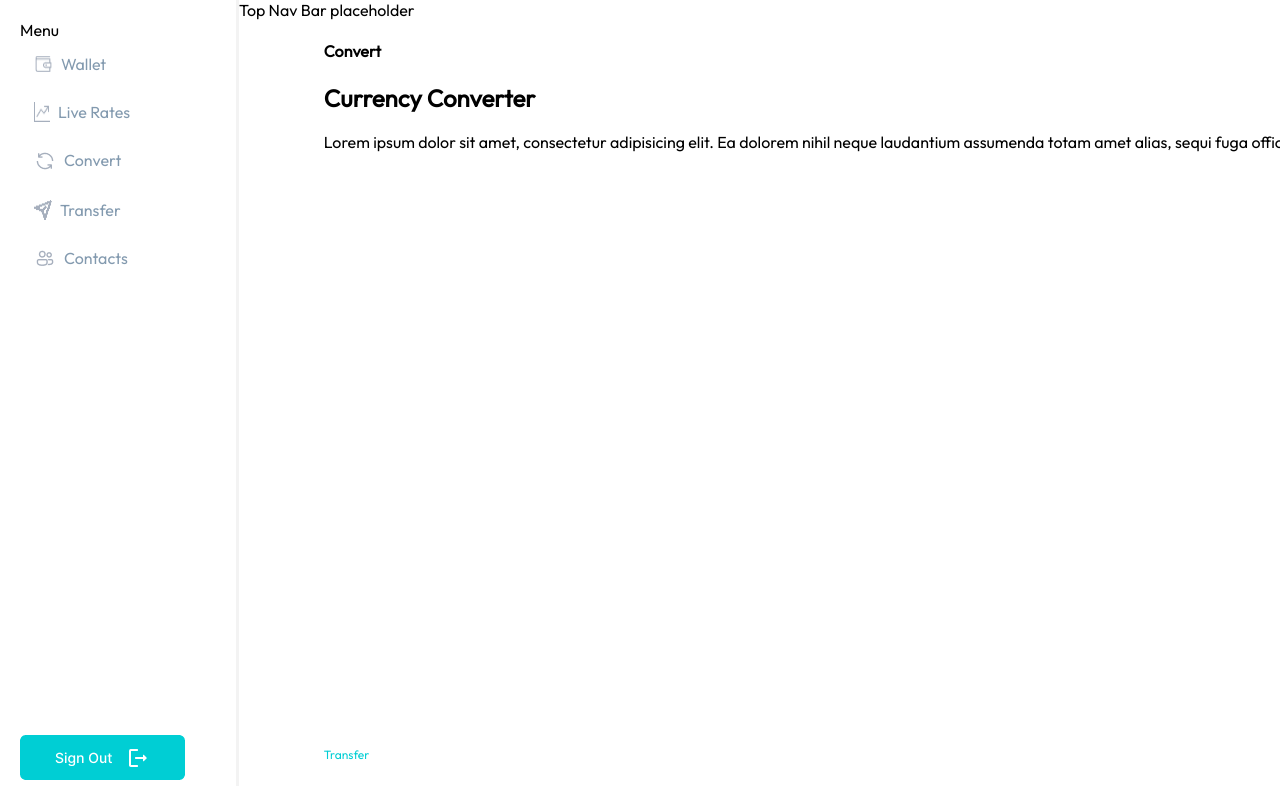
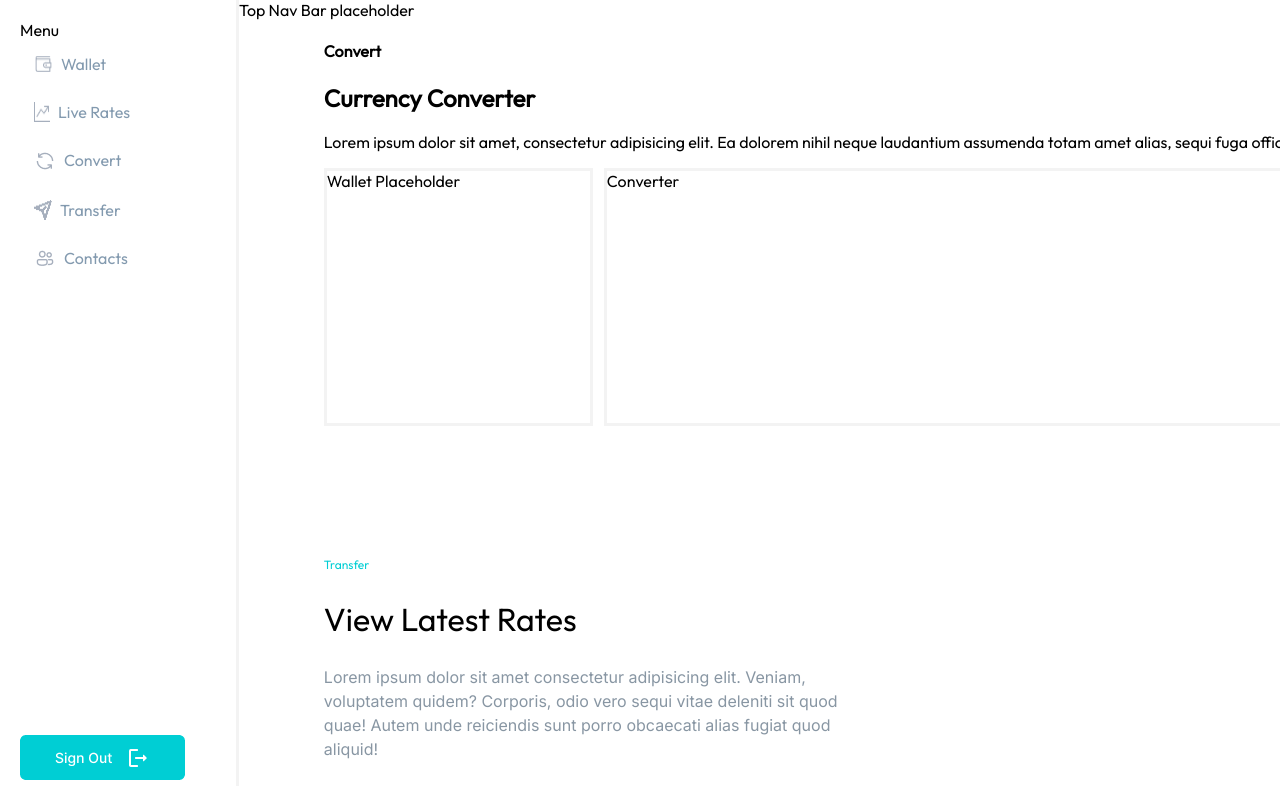
Before and after one commit to nology-tech/synergy, a React (Create React App) app: page /currencyconverter in a window 1280 px wide. Shown: the top 786 px of the page. Built offline with nearby package versions, Linux system fonts and the light colour scheme.

Commit message:
minor css updates

```diff
--- a/src/components/CurrencyConverter/CurrencyConverter.jsx
+++ b/src/components/CurrencyConverter/CurrencyConverter.jsx
@@ -1,7 +1,6 @@
 import React from 'react';
 import "./CurrencyConverter.scss"
-import NavMenu from "../NavMenu/NavMenu"
-import LiveRates from '../LiveRates/LiveRates';
+
 
 const CurrencyConverter = () => {
   return (
@@ -9,6 +8,11 @@ const CurrencyConverter = () => {
        <h4>Convert</h4>
        <h2>Currency Converter</h2>
        <p>Lorem ipsum dolor sit amet, consectetur adipisicing elit. Ea dolorem nihil neque laudantium assumenda totam amet alias, sequi fuga officiis asperiores beatae provident iste. Quis ducimus nobis a officia earum.</p>
+       <div className='currencyConverter__main'>
+          <div className='currencyConverter__main__walletTemp'>Wallet Placeholder</div>
+          <div className='currencyConverter__main__converter'>Converter</div>
+       </div>
+
     </div>
 
   )
--- a/src/components/CurrencyConverter/CurrencyConverter.scss
+++ b/src/components/CurrencyConverter/CurrencyConverter.scss
@@ -1,5 +1,20 @@
 @use "../../assets/sass/_variables.scss" as *;
 .currencyConverter{
-    min-height: 690px;
+    min-height: 500px;
     margin-left: 5%;
+    &__main {
+        display: grid;
+        grid-template-columns: 280px 1200px;
+        &__walletTemp {
+            width: 263px;
+            height: 252px;
+            border: 3px solid $color-border-light-gray;
+        }
+        &__converter {
+            border: 3px solid $color-border-light-gray;
+            min-height: 252px;
+            max-height: 410px;
+        }
+    }
+
 }
```
